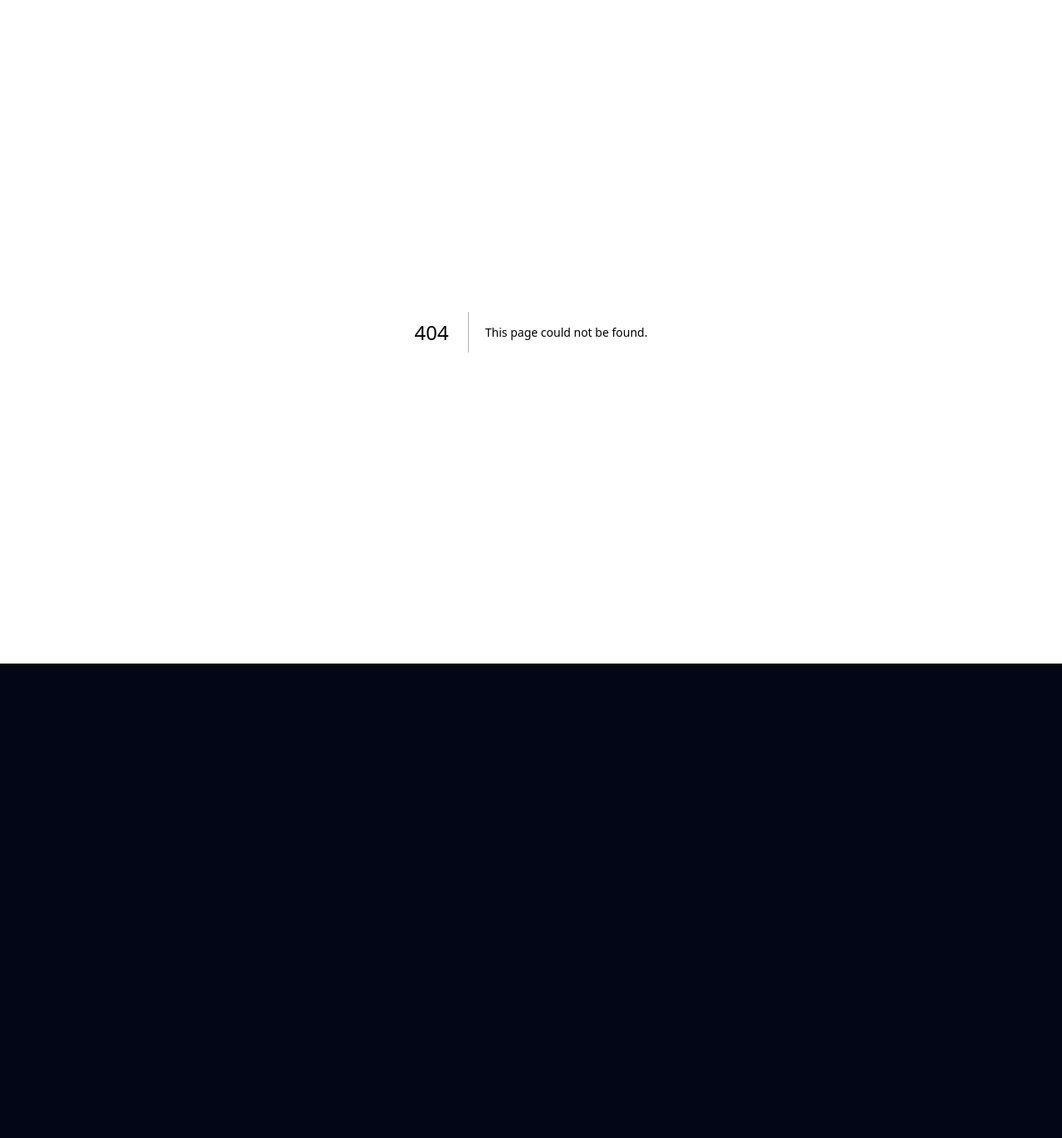
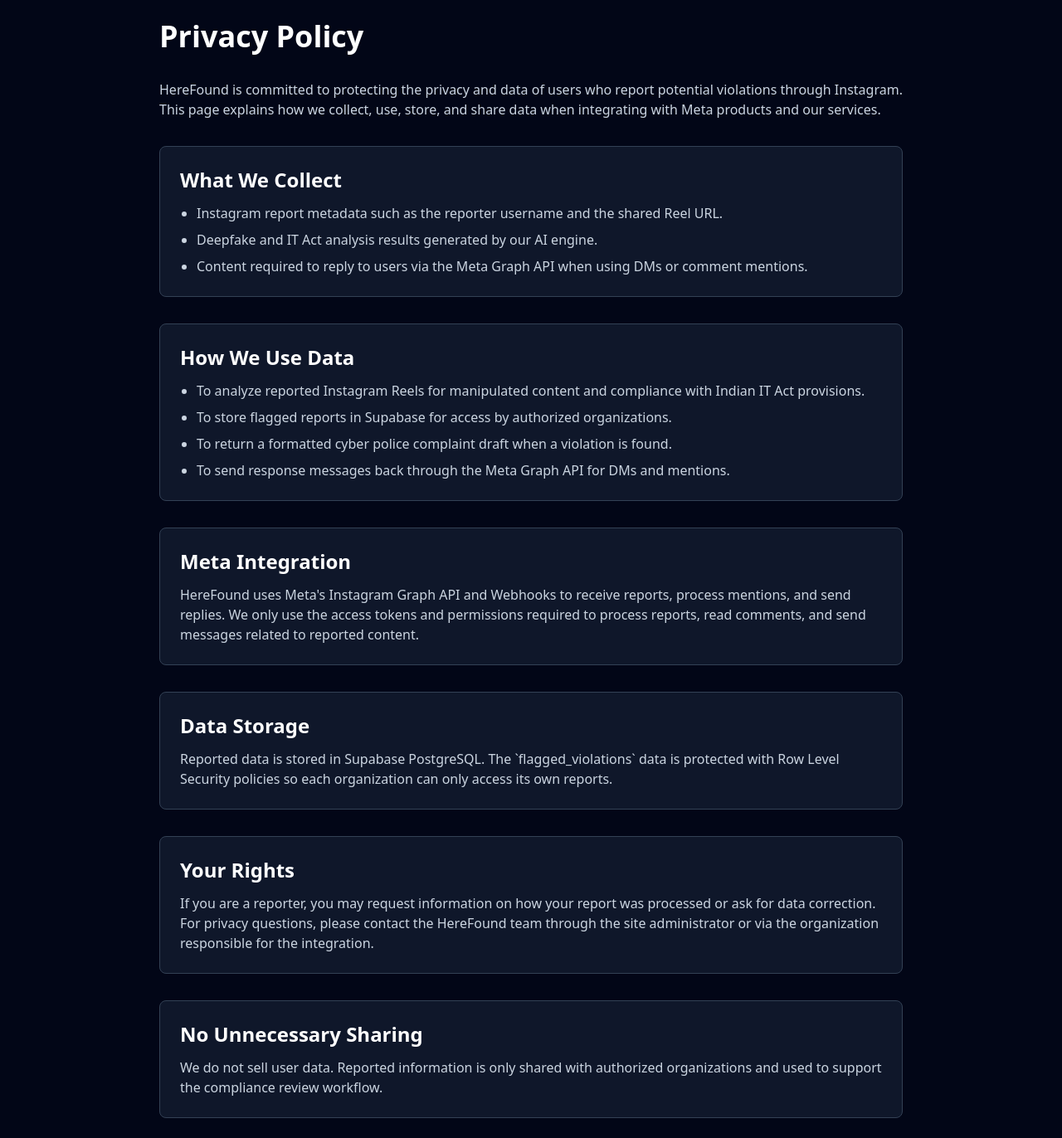
Before and after one commit to Rehanbagwan007/HereFound-bot, a Next.js app in the folder frontend/: page /privacy in a window 1280 px wide. Before the commit this address had no page. Shown: the whole page at 83% size. Before the commit the page ends 800 px from the top, so only its background shows below. Built offline with nearby package versions, Linux system fonts and the light colour scheme.

Commit message:
added privacy pilicy

```diff
--- a/frontend/app/page.tsx
+++ b/frontend/app/page.tsx
@@ -15,6 +15,9 @@ export default function Home() {
           <Link className="rounded border border-slate-600 px-4 py-2 hover:bg-slate-800" href="/public-report/your-report-id">
             Public Reporter View
           </Link>
+          <Link className="rounded border border-slate-600 px-4 py-2 hover:bg-slate-800" href="/privacy">
+            Privacy Policy
+          </Link>
         </div>
       </div>
     </main>
--- /dev/null
+++ b/frontend/app/privacy/page.tsx
@@ -0,0 +1,59 @@
+export default function PrivacyPage() {
+  return (
+    <main className="min-h-screen bg-slate-950 text-white p-6">
+      <div className="mx-auto max-w-4xl space-y-8">
+        <h1 className="text-4xl font-semibold">Privacy Policy</h1>
+        <p className="text-slate-300">
+          HereFound is committed to protecting the privacy and data of users who report potential violations through Instagram. This page explains how we collect, use, store, and share data when integrating with Meta products and our services.
+        </p>
+
+        <section className="rounded-lg border border-slate-700 bg-slate-900 p-6">
+          <h2 className="text-2xl font-semibold mb-3">What We Collect</h2>
+          <ul className="list-disc space-y-2 pl-5 text-slate-300">
+            <li>Instagram report metadata such as the reporter username and the shared Reel URL.</li>
+            <li>Deepfake and IT Act analysis results generated by our AI engine.</li>
+            <li>Content required to reply to users via the Meta Graph API when using DMs or comment mentions.</li>
+          </ul>
+        </section>
+
+        <section className="rounded-lg border border-slate-700 bg-slate-900 p-6">
+          <h2 className="text-2xl font-semibold mb-3">How We Use Data</h2>
+          <ul className="list-disc space-y-2 pl-5 text-slate-300">
+            <li>To analyze reported Instagram Reels for manipulated content and compliance with Indian IT Act provisions.</li>
+            <li>To store flagged reports in Supabase for access by authorized organizations.</li>
+            <li>To return a formatted cyber police complaint draft when a violation is found.</li>
+            <li>To send response messages back through the Meta Graph API for DMs and mentions.</li>
+          </ul>
+        </section>
+
+        <section className="rounded-lg border border-slate-700 bg-slate-900 p-6">
+          <h2 className="text-2xl font-semibold mb-3">Meta Integration</h2>
+          <p className="text-slate-300">
+            HereFound uses Meta's Instagram Graph API and Webhooks to receive reports, process mentions, and send replies. We only use the access tokens and permissions required to process reports, read comments, and send messages related to reported content.
+          </p>
+        </section>
+
+        <section className="rounded-lg border border-slate-700 bg-slate-900 p-6">
+          <h2 className="text-2xl font-semibold mb-3">Data Storage</h2>
+          <p className="text-slate-300">
+            Reported data is stored in Supabase PostgreSQL. The `flagged_violations` data is protected with Row Level Security policies so each organization can only access its own reports.
+          </p>
+        </section>
+
+        <section className="rounded-lg border border-slate-700 bg-slate-900 p-6">
+          <h2 className="text-2xl font-semibold mb-3">Your Rights</h2>
+          <p className="text-slate-300">
+            If you are a reporter, you may request information on how your report was processed or ask for data correction. For privacy questions, please contact the HereFound team through the site administrator or via the organization responsible for the integration.
+          </p>
+        </section>
+
+        <section className="rounded-lg border border-slate-700 bg-slate-900 p-6">
+          <h2 className="text-2xl font-semibold mb-3">No Unnecessary Sharing</h2>
+          <p className="text-slate-300">
+            We do not sell user data. Reported information is only shared with authorized organizations and used to support the compliance review workflow.
+          </p>
+        </section>
+      </div>
+    </main>
+  );
+}
```
